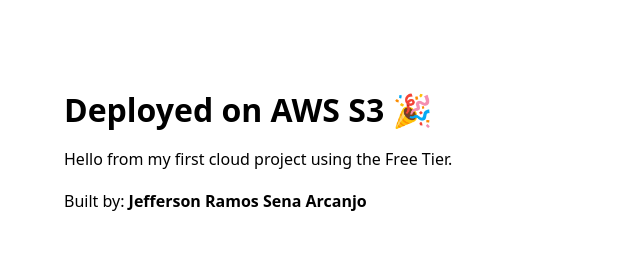
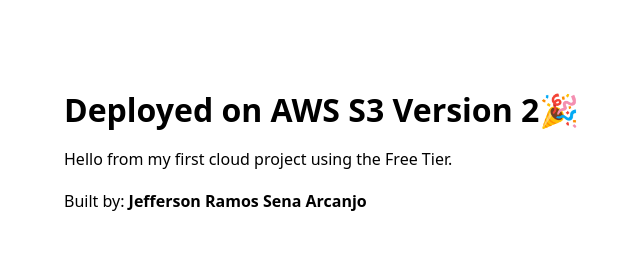
Before and after one commit to Arcanjo-jefferson/aws-s3-static-site, a plain HTML site: page website/index.html in a window 1280 px wide. Shown: the whole page, without its empty margins (216-856 px from the left). Drawn offline with Linux system fonts and the light colour scheme.

Commit message:
Update homepage to test CI/CD pipeline

```diff
--- a/website/index.html
+++ b/website/index.html
@@ -8,7 +8,7 @@
 </head>
 <body>
   <main>
-    <h1>Deployed on AWS S3 🎉</h1>
+    <h1>Deployed on AWS S3 Version 2🎉</h1>
     <p>Hello from my first cloud project using the Free Tier.</p>
     <p>Built by: <strong>Jefferson Ramos Sena Arcanjo</strong></p>
   </main>
```
